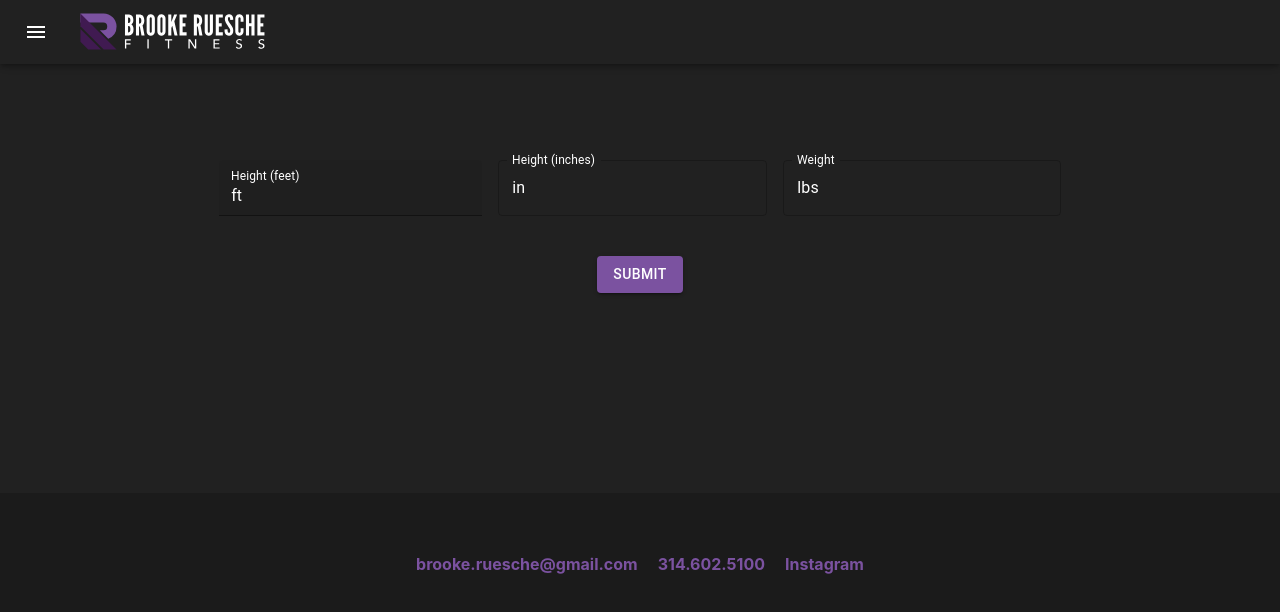
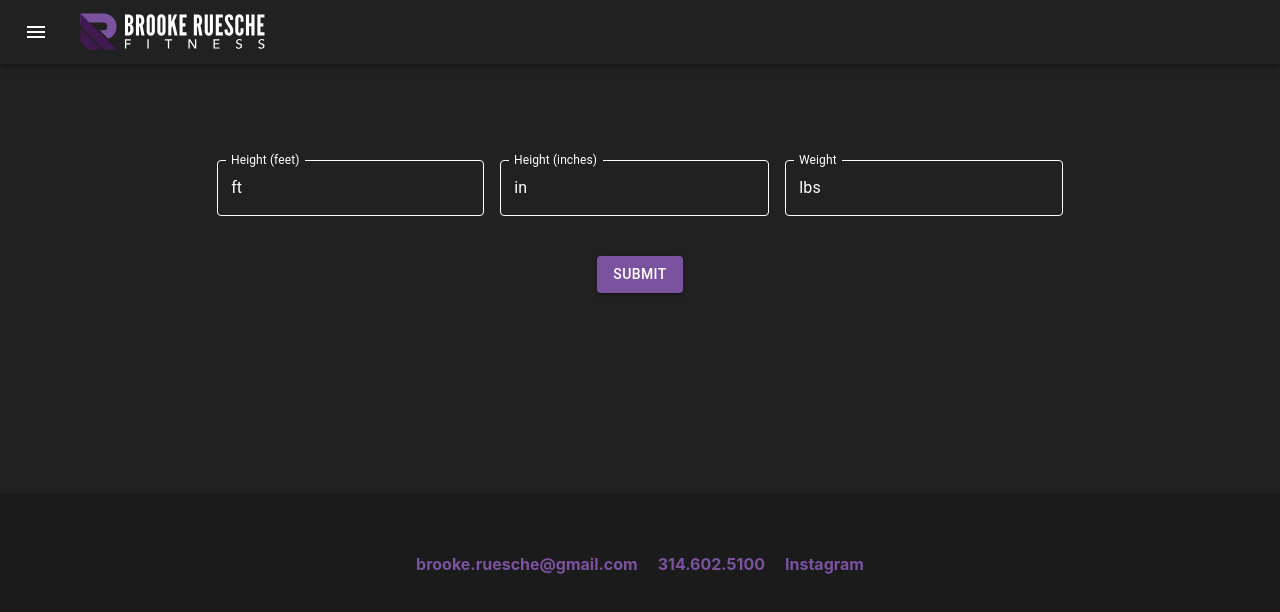
Before and after one commit to bomeers/BrookeRuesche, a Next.js app: page /bmiCalculator in a window 1280 px wide. Shown: the top 612 px of the page. Built offline with nearby package versions, Linux system fonts and the light colour scheme.

Commit message:
- override changes added to theme.js - moved MUI theme tag to _app level

```diff
--- a/components/index/about.js
+++ b/components/index/about.js
@@ -1,18 +1,15 @@
 import styles from '../../styles/home.module.css'
-import { Container, Typography, ThemeProvider, Box } from '@mui/material';
-import theme from '../../public/theme'
+import { Container, Typography, Box } from '@mui/material';
 
 export default function About() {
     return (
         <Box my={10}>
-            <ThemeProvider theme={theme}>
             <Container>
                 <Typography variant='h3' align='left' sx={{ color: 'white' }}>About BRFitness</Typography>
                 <Typography variant='p' align='left' sx={{ color: 'white' }}>
                     Lorem ipsum dolor sit amet, consectetur adipiscing elit, sed do eiusmod tempor incididunt ut labore et dolore magna aliqua. Blandit massa enim nec dui nunc. Ut pharetra sit amet aliquam id diam maecenas ultricies.
                 </Typography>
             </Container>
-            </ThemeProvider>
         </Box>
     );
 }
--- a/components/index/schedule.js
+++ b/components/index/schedule.js
@@ -1,6 +1,6 @@
 import styles from '../../styles/home.module.css'
 import * as React from 'react';
-import { Container, Typography, Button, TextField, Box, ThemeProvider } from '@mui/material';
+import { Container, Typography, Button, TextField, Box } from '@mui/material';
 import isWeekend from 'date-fns/isWeekend';
 import AdapterDateFns from '@mui/lab/AdapterDateFns';
 import LocalizationProvider from '@mui/lab/LocalizationProvider';
@@ -21,7 +21,6 @@ export default function Schedule() {
                     display="flex"
                     alignItems="center"
                     justifyContent="center">
-                    <ThemeProvider theme={theme}>
                     <Container>
                         <TextField
                             id="outlined-number"
@@ -37,8 +36,6 @@ export default function Schedule() {
                             required
                         />
                     </Container>
-
-                    </ThemeProvider>
 
                     <Container maxWidth='sm'>
                         <LocalizationProvider dateAdapter={AdapterDateFns}>
--- a/pages/_app.js
+++ b/pages/_app.js
@@ -1,7 +1,9 @@
+import { ThemeProvider } from '@emotion/react'
+import theme from '../public/theme'
 import '../styles/globals.css'
 
 function MyApp({ Component, pageProps }) {
-  return <Component {...pageProps} />
+  return <ThemeProvider theme={theme}> <Component {...pageProps} /> </ThemeProvider>
 }
 
 export default MyApp
--- a/pages/bmiCalculator.js
+++ b/pages/bmiCalculator.js
@@ -1,8 +1,7 @@
 import Head from 'next/head'
 import React, { useState } from "react";
 import Layout, { siteTitle } from '../components/layout.js'
-import { TextField, Button, Box, ThemeProvider, Grid, InputAdornment } from '@mui/material'
-import theme from '../public/theme'
+import { TextField, Button, Box, Grid, InputAdornment } from '@mui/material'
 
 const defaultValues = {
     feet: "",
@@ -33,12 +32,11 @@ export default function bmiCalculator() {
                 <title>BMI Calculator | {siteTitle}</title>
             </Head>
             <Box my={20}>
-                <ThemeProvider theme={theme}>
                 <form onSubmit={calculateBMI}>
                     <Grid container alignItems="center" justify="center" direction="column">
                         <Grid item>
                             <TextField
-                                    variant="filled"
+                                variant="outlined"
                                 name="feet"
                                 label="Height (feet)"
                                 type="number"
@@ -77,7 +75,6 @@ export default function bmiCalculator() {
                         </Button>
                     </Grid>
                 </form>
-                </ThemeProvider>
             </Box >
         </Layout >
     );
--- a/public/theme.js
+++ b/public/theme.js
@@ -17,9 +17,48 @@ const BRFtheme = createTheme({
         },
         text: {
             primary: '#fff',
-            secondary: '#fff'
+            secondary: '#fff',
+            disabled: '#9d9d9d'
         },
     },
+
+    components: {
+        MuiTypography: {
+            styleOverrides: {
+                root: {
+                    color: '#fff'
+                }
+            }
+        },
+        MuiSvgIcon: {
+            styleOverrides: {
+                root: {
+                    color: '#fff'
+                }
+            }
+        },
+        MuiCalendarPicker: {
+            styleOverrides: {
+                root: {
+                    color: '#fff'
+                }
+            }
+        },
+        MuiOutlinedInput: {
+            styleOverrides: {
+                notchedOutline: {
+                    borderColor: '#fff'
+                }
+            }
+        },
+        MuiFilledInput: {
+            styleOverrides: {
+                root: {
+                    backgroundColor: '#333'
+                }
+            }
+        }
+    }
 });
 
 export default BRFtheme;
```
Also changed, not shown: components/navbar.js (+1 -6 lines). Lines whose indentation alone changed are shown as unchanged.
